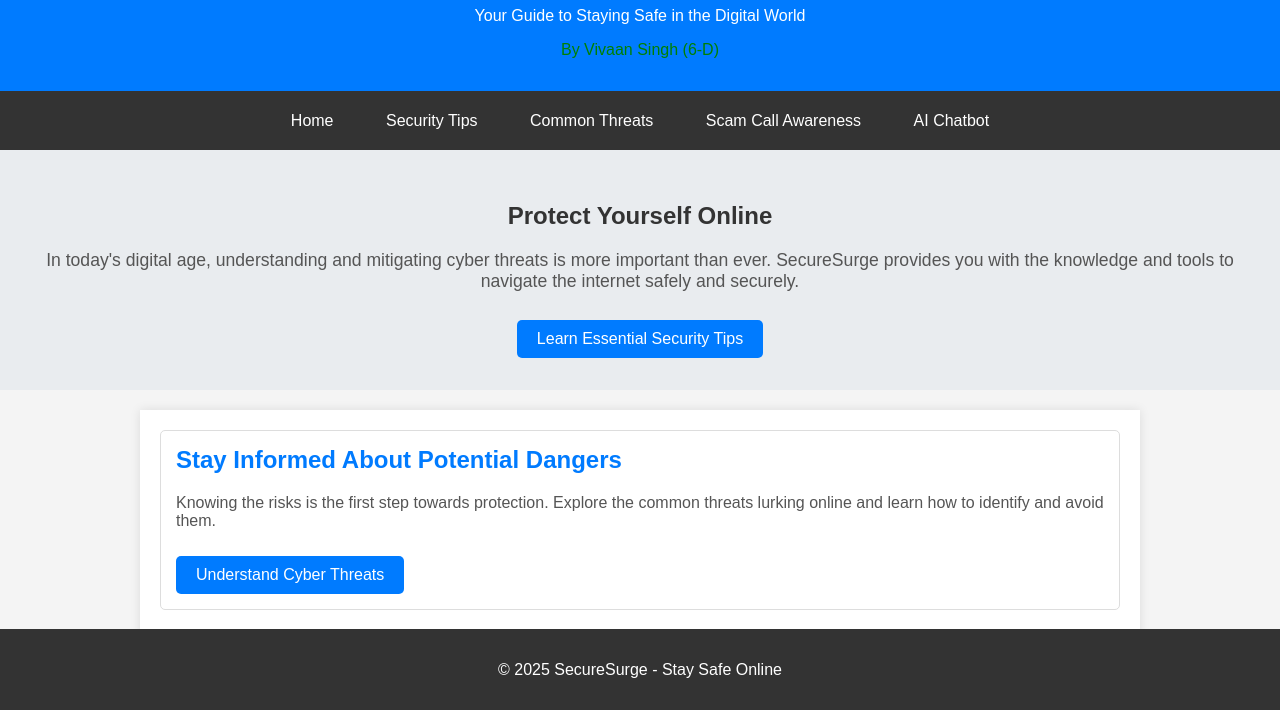
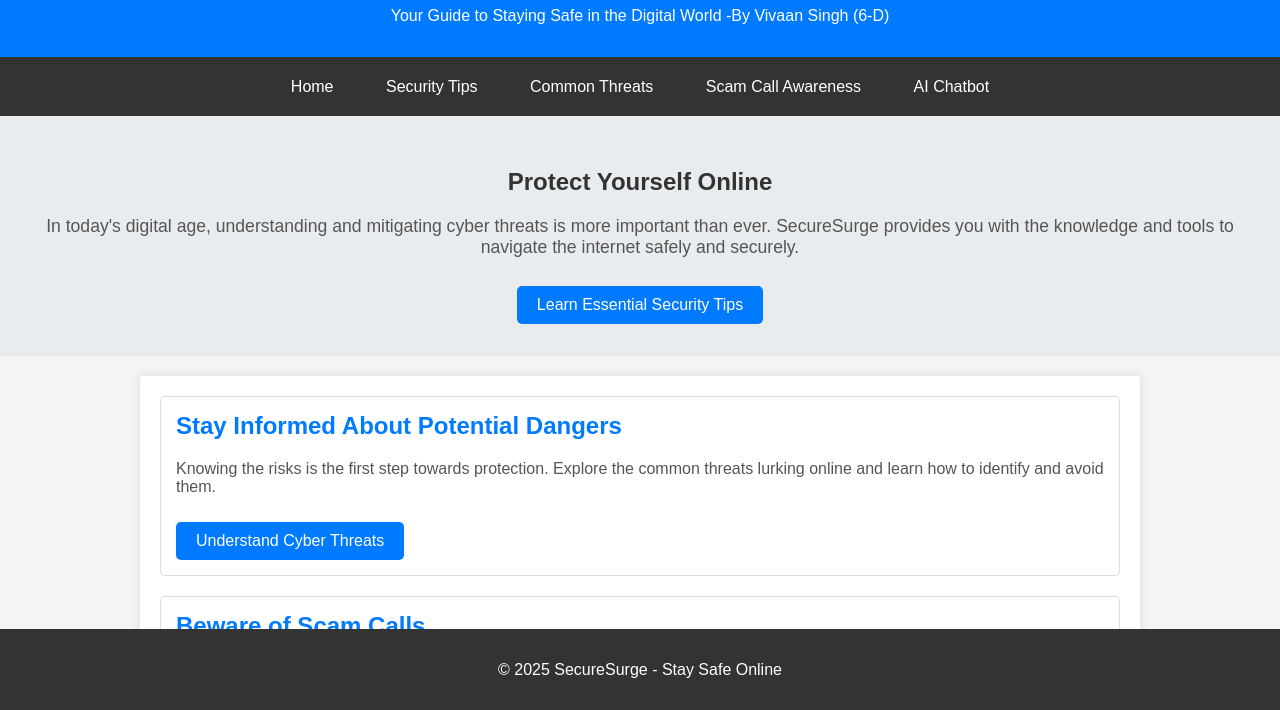
Before and after one commit to vipminer233/Cyber-security.com, a plain HTML site: page index.html in a window 1280 px wide. Shown: the part 89-799 px from the top of the page. Drawn offline with Linux system fonts and the light colour scheme.

Commit message:
Update index.html

```diff
--- a/index.html
+++ b/index.html
@@ -92,8 +92,7 @@
 <body>
     <header>
         <h1>Welcome to SecureSurge</h1>
-        <p>Your Guide to Staying Safe in the Digital World</p>
-        <p style="color:green;">By Vivaan Singh (6-D)</p>
+        <p>Your Guide to Staying Safe in the Digital World -<style="color:yellow;">By Vivaan Singh (6-D)</style></p>
     </header>
 
     <nav>
```
